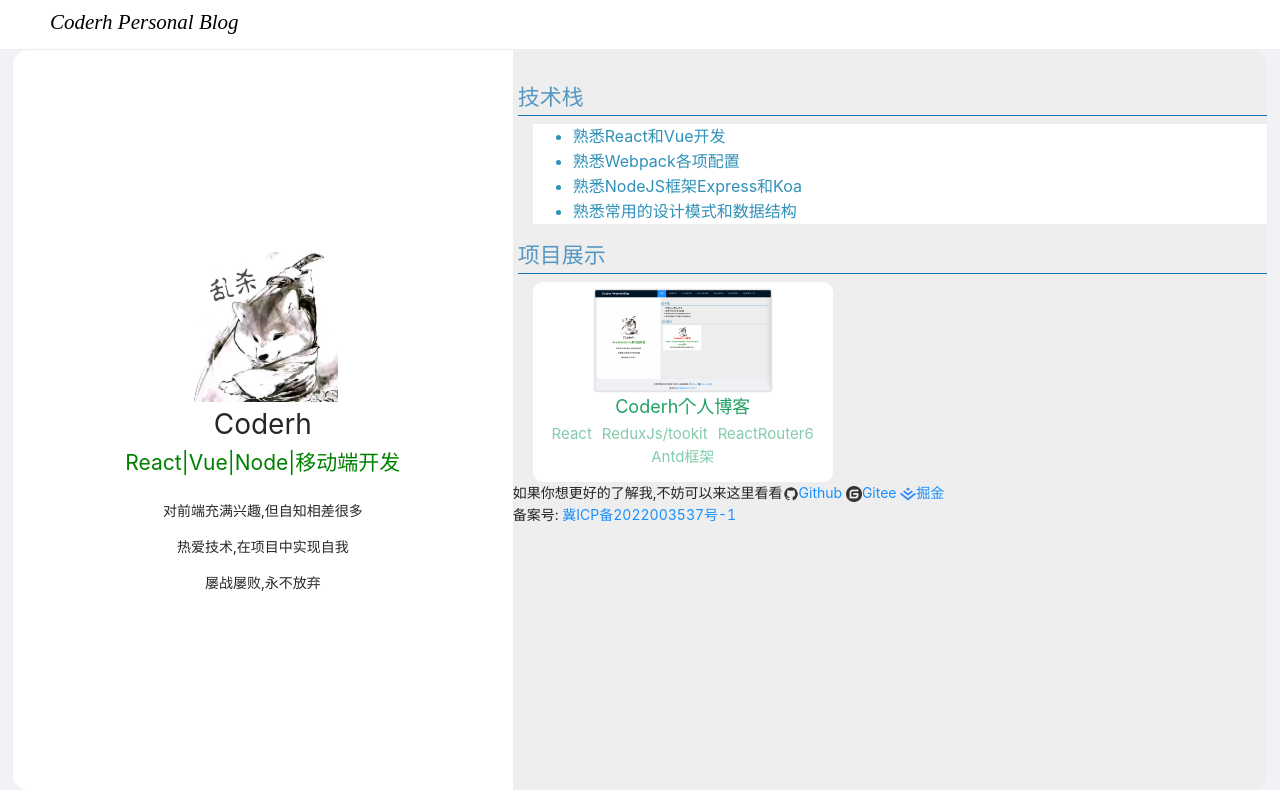
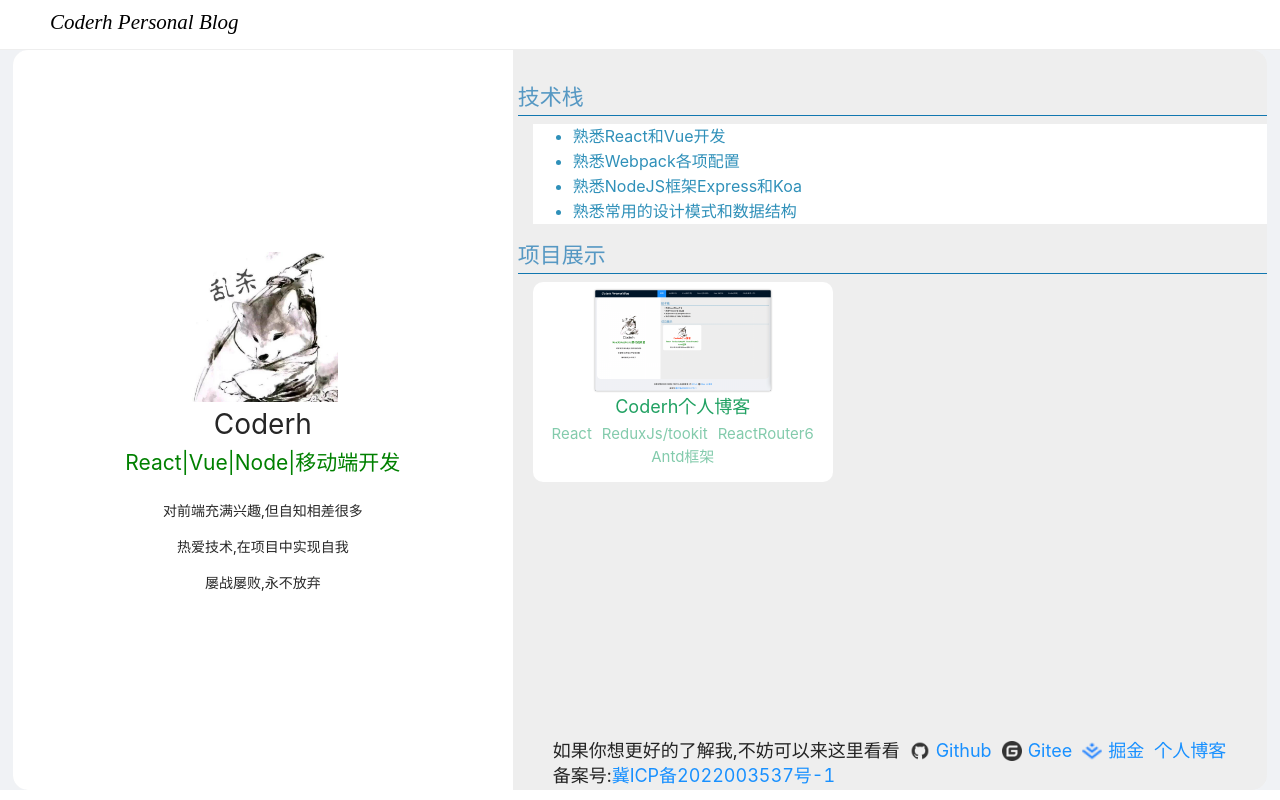
Before and after one commit to Coder-hrl/coderh_blog, a React (Create React App) app: page /home in a window 1280 px wide. Built offline with nearby package versions, Linux system fonts and the light colour scheme; a web font is replaced by a local one.

Commit message:
style:修改页面的样式问题

```diff
--- a/src/pages/Home/index.jsx
+++ b/src/pages/Home/index.jsx
@@ -52,35 +52,38 @@ function Home() {
               })}
             </div>
           </div>
-          <div className="footer-top">
+          <div className="footer">
             <span>如果你想更好的了解我,不妨可以来这里看看</span>
             <a
               href="https://github.com/Coder-hrl"
               target="_blank"
               rel="noreferrer"
             >
-              <img src={github} alt="github" width="16" height="16" />
-              Github{' '}
+              <img src={github} alt="github" width="20" height="20" />
+              Github
             </a>
             <a
               href="https://gitee.com/huangruilin"
               target="_blank"
               rel="noreferrer"
             >
-              <img src={gitee} alt="gitee" width="16" height="16" />
-              Gitee{' '}
+              <img src={gitee} alt="gitee" width="20" height="20" />
+              Gitee
             </a>
             <a
               href="https://juejin.cn/user/2929541598425223"
               target="_blank"
               rel="noreferrer"
             >
-              <img src={juejin} alt="juejin" width="16" height="16" />
-              掘金{' '}
+              <img src={juejin} alt="juejin" width="20" height="20" />
+              掘金
+            </a>
+            <a href="http://blog.coderh.cn" target="_blank" rel="noreferrer">
+              个人博客
             </a>
           </div>
           <div className="footer-bottom">
-            备案号:{' '}
+            备案号:
             <a
               href="https://beian.miit.gov.cn/"
               target="_blank"
--- a/src/pages/Home/style.js
+++ b/src/pages/Home/style.js
@@ -45,6 +45,7 @@ const HomeWrapper = styled.div`
   }
   .main-right {
     flex: 1;
+    position: relative;
     .person_box {
       margin-top: 30px;
       .tech-area {
@@ -65,6 +66,28 @@ const HomeWrapper = styled.div`
         }
       }
     }
+    .footer {
+      position: absolute;
+      bottom: 25px;
+      left: 40px;
+      margin-top: 30px;
+      font-size: 18px;
+      display: flex;
+      a {
+        margin-left: 10px;
+        display: flex;
+        align-items: center;
+        img {
+          margin-right: 6px;
+        }
+      }
+    }
+    .footer-bottom {
+      font-size: 18px;
+      position: absolute;
+      bottom: 0;
+      left: 40px;
+    }
   }
 `
 
```
